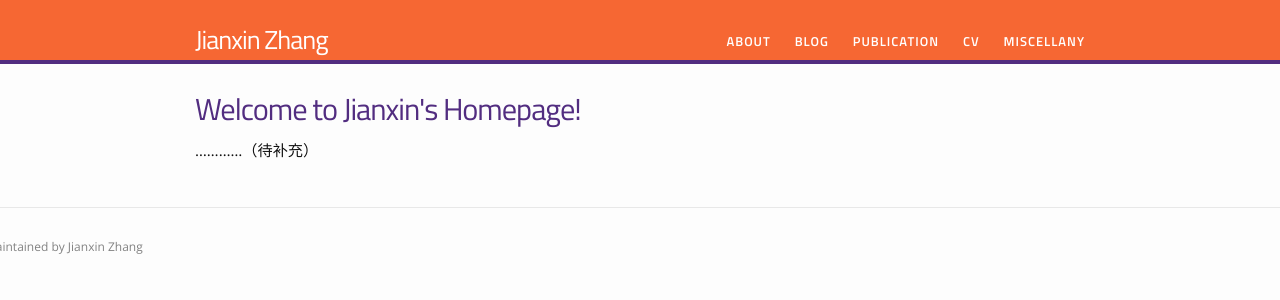
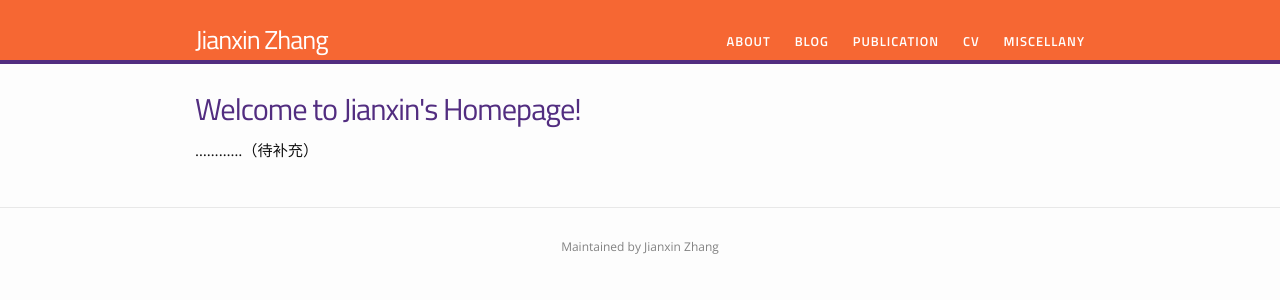
Before and after one commit to 0ZJX0/0ZJX0.github.io, a Jekyll site: the page built from index.html, in a window 1280 px wide. Shown: the top 300 px of the page. Built offline with Jekyll 4.4.1, drawn with Linux system fonts in a browser that asks for light colours.

Commit message:
Update _layout.scss

```diff
--- a/_sass/_layout.scss
+++ b/_sass/_layout.scss
@@ -94,8 +94,9 @@
 .footer-col-wrapper {
     font-size: 12px;
     color: $grey-color;
-    margin-left: -$spacing-unit / 2;
-    @extend %clearfix;
+    /* margin-left: -$spacing-unit / 2;  */
+    text-align: center;
+    /*@extend %clearfix; */
 }
 
 /*
```
